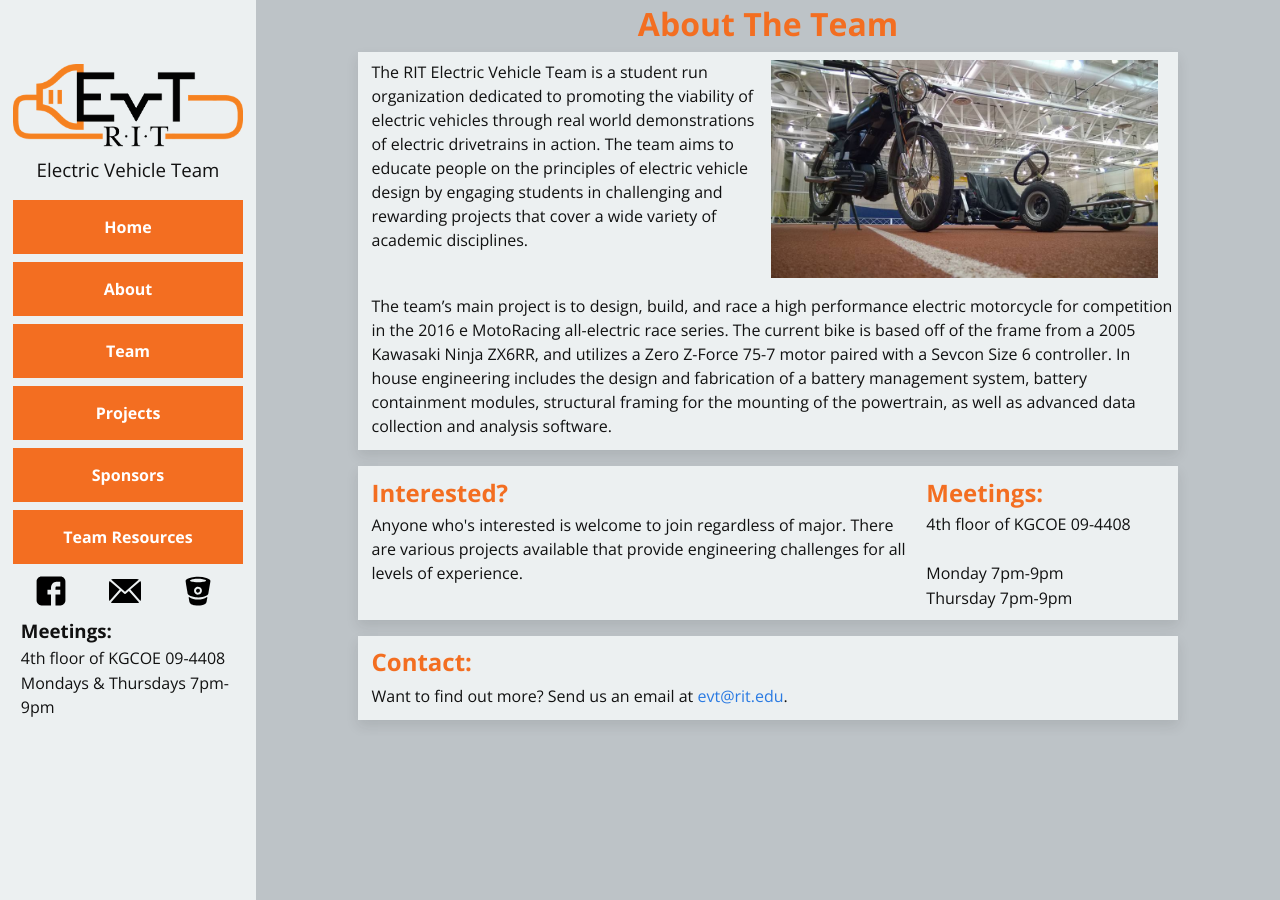
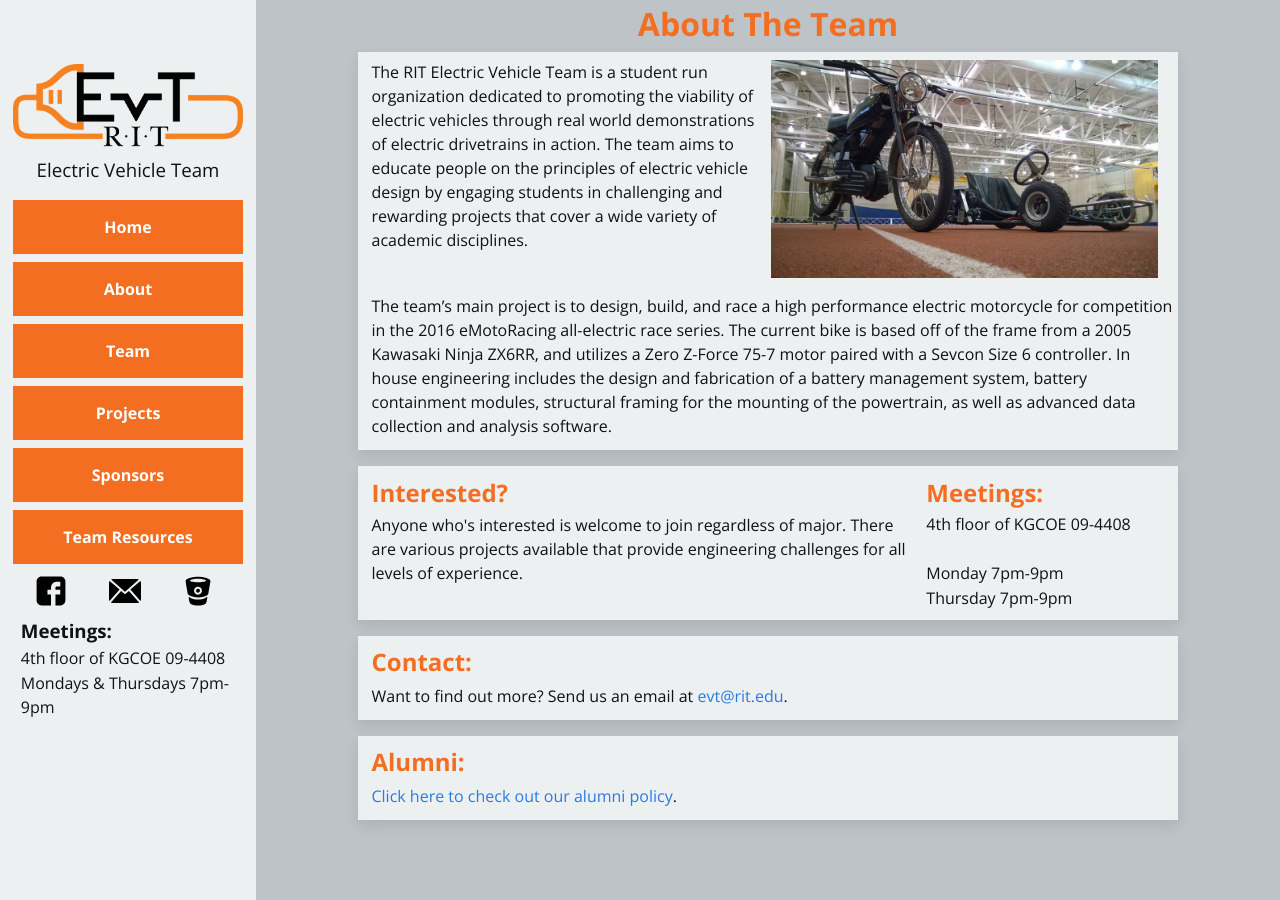
Before and after one commit to RIT-EVT/RIT-EVT.github.io, a Jekyll site: the page built from about/index.html, in a window 1280 px wide. Built offline with Jekyll 4.4.1, drawn with Linux system fonts in a browser that asks for light colours.

Commit message:
Adds alumni policy; closes #49

```diff
--- a/about/index.html
+++ b/about/index.html
@@ -22,7 +22,7 @@
     <div class="col span_3_of_3">
       <p>
       The team’s main project is to design, build, and race a high performance electric motorcycle for
-      competition in the 2016 e MotoRacing all-electric race series. The current bike is based off of
+      competition in the 2016 eMotoRacing all-electric race series. The current bike is based off of
       the frame from a 2005 Kawasaki Ninja ZX6RR, and utilizes a Zero Z-Force 75-7 motor paired
       with a Sevcon Size 6 controller. In house engineering includes the design and fabrication of a
       battery management system, battery containment modules, structural framing for the
@@ -56,3 +56,10 @@
       <p>Want to find out more? Send us an email at<a href="mailto:evt@rit.edu?Subject=Hello" target="_top"> evt@rit.edu</a>.</p>
     </div>
 </div>
+
+<div class="section group panel">
+    <div class="col span_3_of_3">
+      <h2>Alumni:</h2>
+      <p><a href="/documents/EVT_Alumni_Policy.pdf">Click here to check out our alumni policy</a>.</p>
+    </div>
+</div>
```
Also changed, not shown: 1 other file.
